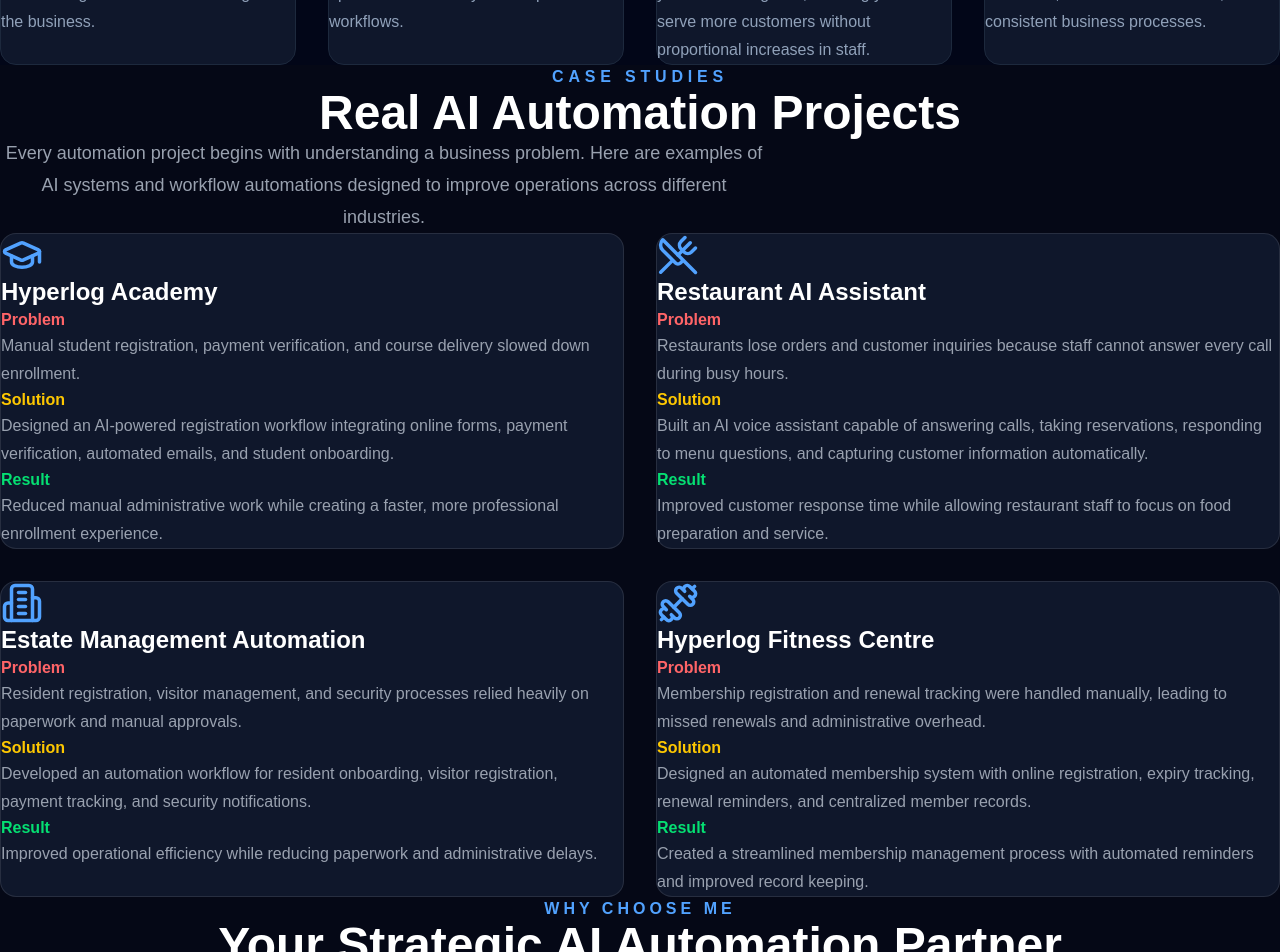
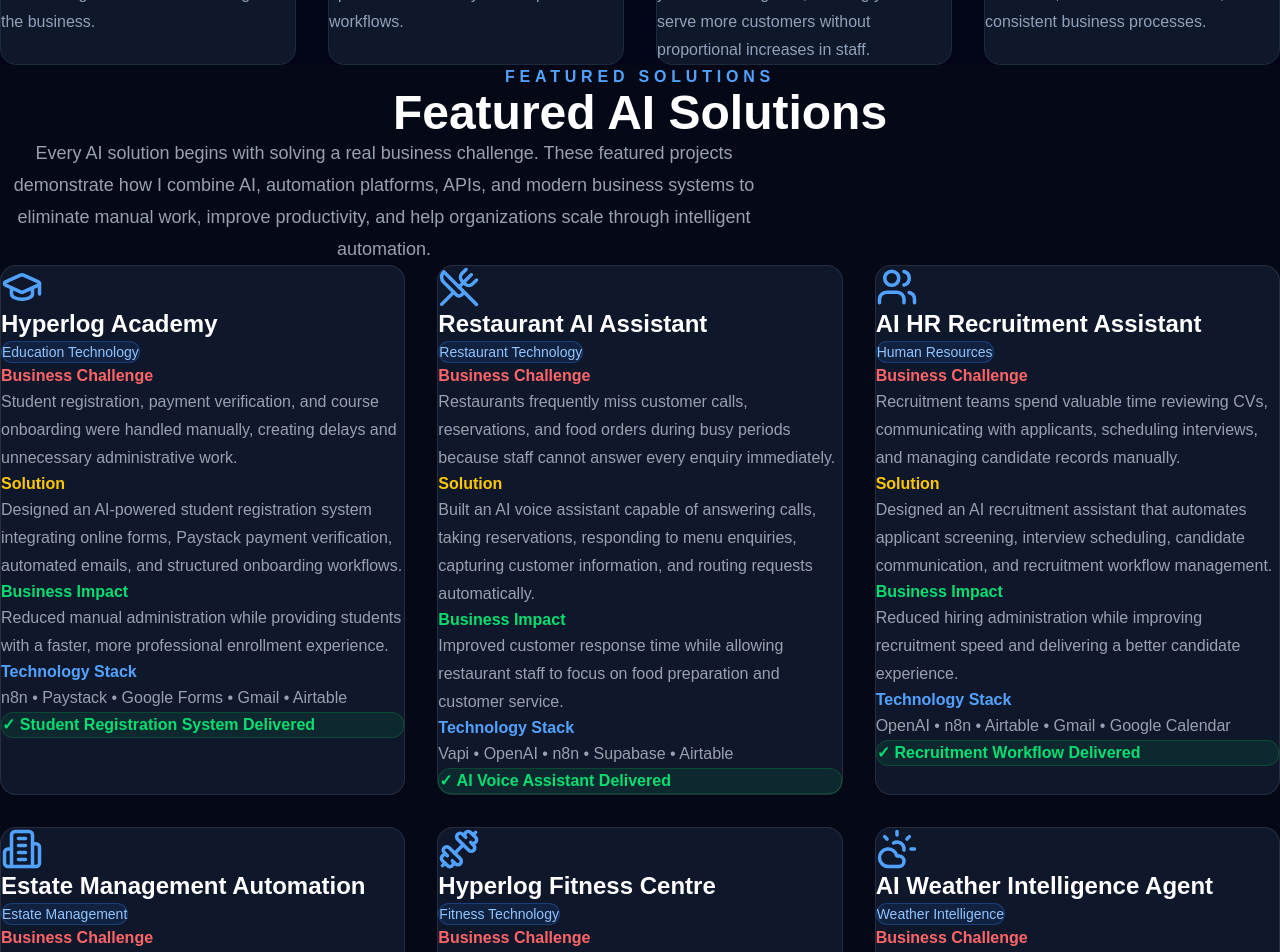
Before and after one commit to ogagaelijah/ogaga-automation-portfolio, a Next.js app: page / in a window 1280 px wide. Shown: the part 2520-3472 px from the top of the page. Built offline with nearby package versions, Linux system fonts and the light colour scheme.

Commit message:
Enhance featured AI solutions portfolio section

```diff
--- a/components/CaseStudies.tsx
+++ b/components/CaseStudies.tsx
@@ -3,74 +3,186 @@ import {
   UtensilsCrossed,
   Building2,
   Dumbbell,
+  Users,
+  Newspaper,
+  CloudSun,
 } from "lucide-react";
 
 const caseStudies = [
   {
     icon: GraduationCap,
     title: "Hyperlog Academy",
-    problem:
-      "Manual student registration, payment verification, and course delivery slowed down enrollment.",
+    industry: "Education Technology",
+
+    challenge:
+      "Student registration, payment verification, and course onboarding were handled manually, creating delays and unnecessary administrative work.",
+
     solution:
-      "Designed an AI-powered registration workflow integrating online forms, payment verification, automated emails, and student onboarding.",
-    result:
-      "Reduced manual administrative work while creating a faster, more professional enrollment experience.",
+      "Designed an AI-powered student registration system integrating online forms, Paystack payment verification, automated emails, and structured onboarding workflows.",
+
+    impact:
+      "Reduced manual administration while providing students with a faster, more professional enrollment experience.",
+
+    tech:
+      "n8n • Paystack • Google Forms • Gmail • Airtable",
+
+    status:
+      "Student Registration System Delivered",
   },
+
   {
     icon: UtensilsCrossed,
     title: "Restaurant AI Assistant",
-    problem:
-      "Restaurants lose orders and customer inquiries because staff cannot answer every call during busy hours.",
+    industry: "Restaurant Technology",
+
+    challenge:
+      "Restaurants frequently miss customer calls, reservations, and food orders during busy periods because staff cannot answer every enquiry immediately.",
+
     solution:
-      "Built an AI voice assistant capable of answering calls, taking reservations, responding to menu questions, and capturing customer information automatically.",
-    result:
-      "Improved customer response time while allowing restaurant staff to focus on food preparation and service.",
+      "Built an AI voice assistant capable of answering calls, taking reservations, responding to menu enquiries, capturing customer information, and routing requests automatically.",
+
+    impact:
+      "Improved customer response time while allowing restaurant staff to focus on food preparation and customer service.",
+
+    tech:
+      "Vapi • OpenAI • n8n • Supabase • Airtable",
+
+    status:
+      "AI Voice Assistant Delivered",
   },
+
+  {
+    icon: Users,
+    title: "AI HR Recruitment Assistant",
+    industry: "Human Resources",
+
+    challenge:
+      "Recruitment teams spend valuable time reviewing CVs, communicating with applicants, scheduling interviews, and managing candidate records manually.",
+
+    solution:
+      "Designed an AI recruitment assistant that automates applicant screening, interview scheduling, candidate communication, and recruitment workflow management.",
+
+    impact:
+      "Reduced hiring administration while improving recruitment speed and delivering a better candidate experience.",
+
+    tech:
+      "OpenAI • n8n • Airtable • Gmail • Google Calendar",
+
+    status:
+      "Recruitment Workflow Delivered",
+  },
+
   {
     icon: Building2,
     title: "Estate Management Automation",
-    problem:
-      "Resident registration, visitor management, and security processes relied heavily on paperwork and manual approvals.",
+    industry: "Estate Management",
+
+    challenge:
+      "Resident registration, visitor approvals, payment tracking, and estate operations relied heavily on paperwork and manual processing.",
+
     solution:
-      "Developed an automation workflow for resident onboarding, visitor registration, payment tracking, and security notifications.",
-    result:
-      "Improved operational efficiency while reducing paperwork and administrative delays.",
+      "Developed an automation workflow for resident onboarding, visitor management, payment tracking, security notifications, and operational reporting.",
+
+    impact:
+      "Reduced paperwork, improved security coordination, and streamlined estate management operations.",
+
+    tech:
+      "n8n • Supabase • Airtable • Google Workspace",
+
+    status:
+      "Estate Automation Workflow Delivered",
   },
+
   {
     icon: Dumbbell,
     title: "Hyperlog Fitness Centre",
-    problem:
-      "Membership registration and renewal tracking were handled manually, leading to missed renewals and administrative overhead.",
+    industry: "Fitness Technology",
+
+    challenge:
+      "Membership registration, renewals, and expiry tracking were manually managed, resulting in missed renewals and increased administrative work.",
+
     solution:
-      "Designed an automated membership system with online registration, expiry tracking, renewal reminders, and centralized member records.",
-    result:
-      "Created a streamlined membership management process with automated reminders and improved record keeping.",
+      "Designed a complete membership automation system with online registration, expiry tracking, automated renewal reminders, and centralized member management.",
+
+    impact:
+      "Created a reliable membership management process with automated reminders and improved operational efficiency.",
+
+    tech:
+      "n8n • Airtable • Email Automation",
+
+    status:
+      "Membership Automation Delivered",
+  },
+
+  {
+    icon: CloudSun,
+    title: "AI Weather Intelligence Agent",
+    industry: "Weather Intelligence",
+
+    challenge:
+      "Businesses, logistics teams, event planners, and individuals often rely on manually checking weather forecasts, making it easy to miss changing conditions that affect daily operations.",
+
+    solution:
+      "Built a scheduled AI weather automation that retrieves weather forecasts through an API, processes the information, and automatically delivers daily weather updates and intelligent reminders.",
+
+    impact:
+      "Enabled proactive planning by delivering timely weather intelligence that helps businesses reduce weather-related disruptions while helping individuals plan their daily activities.",
+
+    tech:
+      "n8n • OpenAI • Weather API • HTTP Request • Schedule Trigger",
+
+    status:
+      "Weather Intelligence Automation Delivered",
+  },
+
+  {
+    icon: Newspaper,
+    title: "AI Football News Agent",
+    industry: "Sports Intelligence",
+
+    challenge:
+      "Football fans often visit multiple websites every day to stay updated with breaking news, transfers, fixtures, and match information.",
+
+    solution:
+      "Built an AI-powered news agent that automatically gathers football news from trusted sources, summarizes key updates, and delivers scheduled daily reports.",
+
+    impact:
+      "Created a personalized AI assistant that keeps users informed while eliminating the need to search multiple news platforms.",
+
+    tech:
+      "OpenAI • n8n • HTTP APIs • RSS Feeds",
+
+    status:
+      "AI News Agent Delivered",
   },
 ];
 
 export default function CaseStudies() {
   return (
-    <section className="mx-auto max-w-7xl px-6 py-28">
-
+    <section
+      id="case-studies"
+      className="mx-auto max-w-7xl px-6 py-28"
+    >
       <div className="text-center">
 
-        <p className="uppercase tracking-[0.3em] text-blue-400 font-semibold">
-          Case Studies
+        <p className="font-semibold uppercase tracking-[0.3em] text-blue-400">
+          Featured Solutions
         </p>
 
-        <h2 className="mt-4 text-4xl md:text-5xl font-bold">
-          Real AI Automation Projects
+        <h2 className="mt-4 text-4xl font-bold md:text-5xl">
+          Featured AI Solutions
         </h2>
 
-        <p className="mt-6 max-w-3xl mx-auto text-lg leading-8 text-gray-400">
-          Every automation project begins with understanding a business problem.
-          Here are examples of AI systems and workflow automations designed to
-          improve operations across different industries.
+        <p className="mx-auto mt-6 max-w-3xl text-lg leading-8 text-gray-400">
+          Every AI solution begins with solving a real business challenge. These
+          featured projects demonstrate how I combine AI, automation platforms,
+          APIs, and modern business systems to eliminate manual work, improve
+          productivity, and help organizations scale through intelligent automation.
         </p>
 
       </div>
 
-      <div className="grid gap-8 mt-16 md:grid-cols-2">
+      <div className="mt-16 grid gap-8 md:grid-cols-2 lg:grid-cols-3">
 
         {caseStudies.map((project) => {
 
@@ -80,24 +192,31 @@ export default function CaseStudies() {
 
             <div
               key={project.title}
-              className="rounded-2xl border border-white/10 bg-slate-900 p-8 transition duration-300 hover:-translate-y-2 hover:border-blue-500 hover:shadow-xl"
+              className="rounded-2xl border border-white/10 bg-slate-900 p-8 transition-all duration-300 hover:-translate-y-2 hover:border-blue-500 hover:shadow-xl"
             >
 
-              <Icon size={42} className="text-blue-400" />
+              <Icon
+                size={42}
+                className="text-blue-400"
+              />
 
-              <h3 className="mt-6 text-2xl font-bold">
+              <h3 className="mt-6 text-2xl font-bold text-white">
                 {project.title}
               </h3>
+
+              <div className="mt-3 inline-block rounded-full border border-blue-500/30 bg-blue-500/10 px-3 py-1 text-sm font-medium text-blue-300">
+                {project.industry}
+              </div>
 
               <div className="mt-6 space-y-5">
 
                 <div>
                   <h4 className="font-semibold text-red-400">
-                    Problem
+                    Business Challenge
                   </h4>
 
-                  <p className="mt-2 text-gray-400 leading-7">
-                    {project.problem}
+                  <p className="mt-2 leading-7 text-gray-400">
+                    {project.challenge}
                   </p>
                 </div>
 
@@ -106,19 +225,37 @@ export default function CaseStudies() {
                     Solution
                   </h4>
 
-                  <p className="mt-2 text-gray-400 leading-7">
+                  <p className="mt-2 leading-7 text-gray-400">
                     {project.solution}
                   </p>
                 </div>
 
                 <div>
                   <h4 className="font-semibold text-green-400">
-                    Result
+                    Business Impact
                   </h4>
 
-                  <p className="mt-2 text-gray-400 leading-7">
-                    {project.result}
+                  <p className="mt-2 leading-7 text-gray-400">
+                    {project.impact}
                   </p>
+                </div>
+
+                <div>
+                  <h4 className="font-semibold text-blue-400">
+                    Technology Stack
+                  </h4>
+
+                  <p className="mt-2 leading-7 text-gray-400">
+                    {project.tech}
+                  </p>
+                </div>
+
+                <div className="rounded-xl border border-green-500/20 bg-green-500/10 px-4 py-3">
+
+                  <p className="font-semibold text-green-400">
+                    ✓ {project.status}
+                  </p>
+
                 </div>
 
               </div>
```
